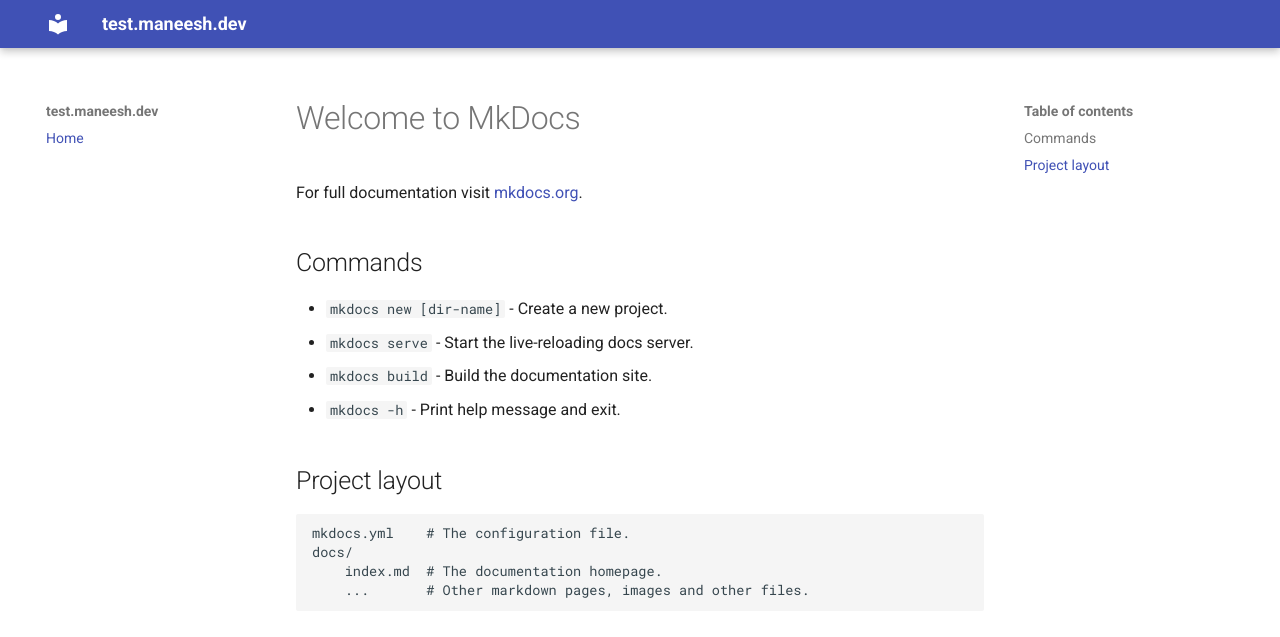
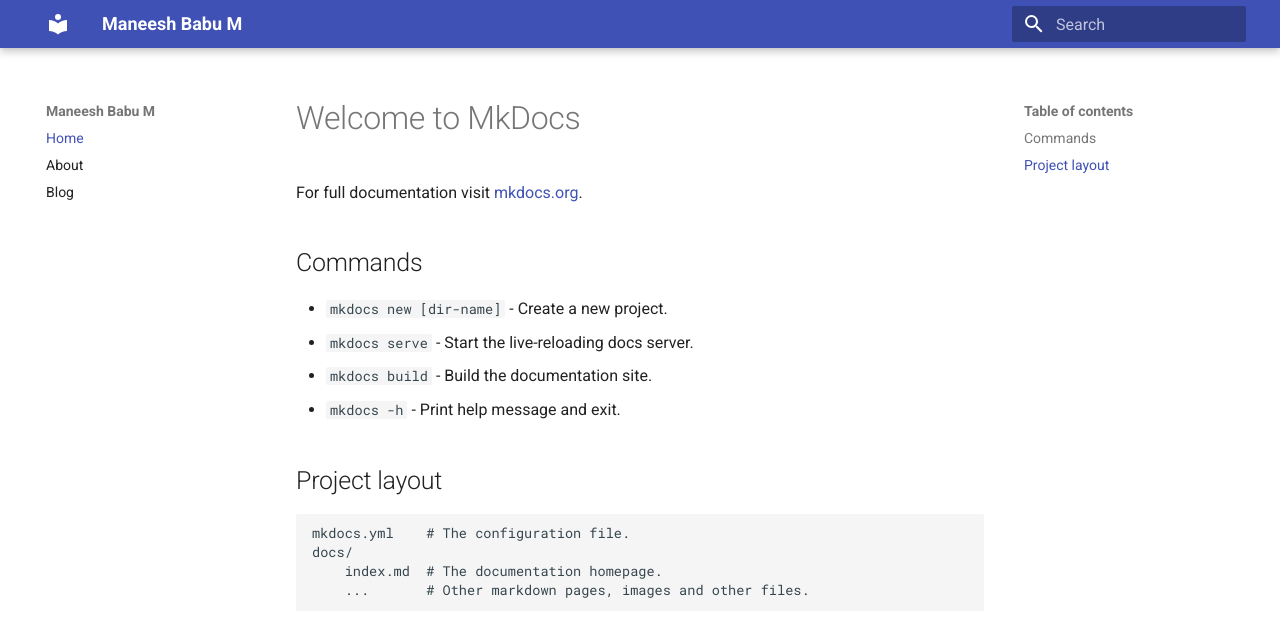
Before and after one commit to mbm-c/mbm-c.github.io, an MkDocs documentation site: the page built from docs/index.md, in a window 1280 px wide. Shown: the top 637 px of the page. Built offline with MkDocs 1.6.1 and Material for MkDocs 9.7.7, drawn with Linux system fonts in a browser that asks for light colours.

Commit message:
test: add placeholder blogs

```diff
--- a/mkdocs.yml
+++ b/mkdocs.yml
@@ -1,10 +1,23 @@
-site_name: test.maneesh.dev
+site_name: Maneesh Babu M
+site_description: Personal blog of Maneesh Babu M
+site_author: Maneesh Babu M
+site_url: https://test.maneesh.dev
 
 nav:
   - Home: index.md
+  - About: about.md
+  - Blog: blog/index.md
 
 plugins:
   - rss
+  - search
+  - blog:
+      blog_toc: true
+      archive_date_format: MMMM yyyy
+      categories_allowed:
+        - Holidays
+        - News
+  - tags
 
 theme:
   name: material
```
Also changed, not shown: docs/blog/index.md (added, +1 -0 lines), docs/blog/posts/first_one.md (added, +10 -0 lines).
